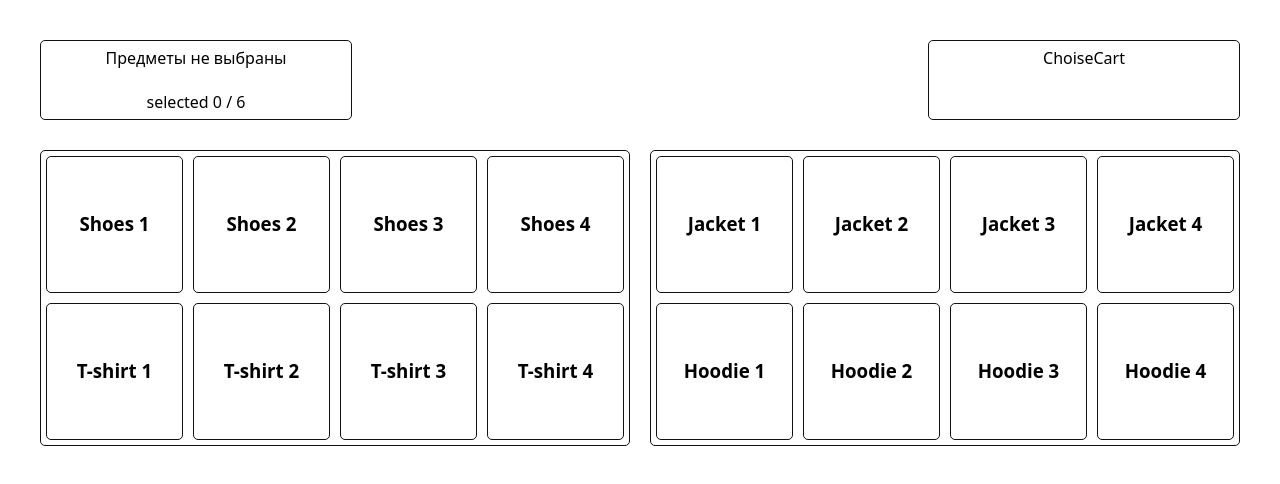
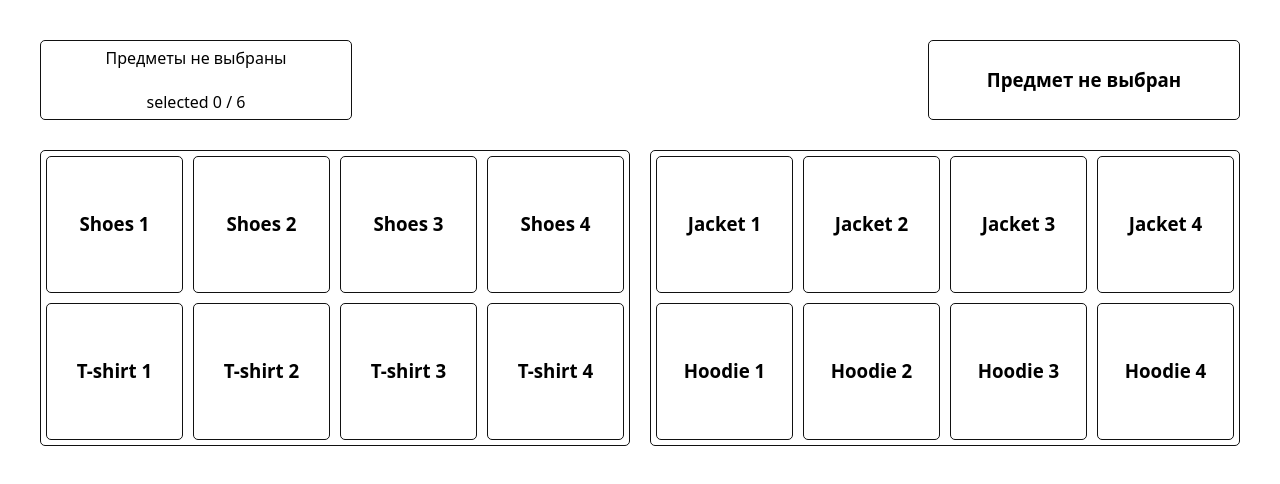
Before and after one commit to Krel-developer/test-task, a Vue app: page / in a window 1280 px wide. Shown: the top 484 px of the page. Built offline with nearby package versions, Linux system fonts and the light colour scheme.

Commit message:
add ChoiceCart component

```diff
--- a/src/App.vue
+++ b/src/App.vue
@@ -1,9 +1,10 @@
 <script setup lang="ts">
-import { reactive } from 'vue'
+import { reactive, ref } from 'vue'
+import ChoiceCart from './components/ChoiceCart.vue'
+import ChoiceItems from './components/ChoiceItems.vue'
+import UserCart from './components/UserCart.vue'
 import UserItems from './components/UserItems.vue'
-import UserCart from './components/UserCart.vue'
 import type { IItem, IUserData } from './types'
-import ChoiceItems from './components/ChoiceItems.vue'
 
 // Логика для списка пользователя
 const userCartData: IUserData = reactive({
@@ -21,8 +22,10 @@ function selectUserItem(item: IItem) {
 
 // логика для списка предметов для выбора
 
+const activeChoiceItem = ref<string | null>(null)
+
 function selectChoiceItem(item: IItem) {
-  console.log(item)
+  activeChoiceItem.value = item.name
 }
 </script>
 
@@ -31,7 +34,9 @@ function selectChoiceItem(item: IItem) {
     <div class="app__top__column block_border">
       <UserCart :user-data="userCartData" />
     </div>
-    <div class="app__top__column block_border">ChoiseCart</div>
+    <div class="app__top__column block_border">
+      <ChoiceCart :active-item="activeChoiceItem" />
+    </div>
   </div>
   <div class="app__bottom">
     <div class="app__bottom__column block_border">
--- /dev/null
+++ b/src/components/ChoiceCart.vue
@@ -0,0 +1,20 @@
+<script lang="ts" setup>
+defineProps<{
+  activeItem: string | null
+}>()
+</script>
+
+<template>
+  <div class="choise_cart">
+    <h3>{{ activeItem ? activeItem : 'Предмет не выбран' }}</h3>
+  </div>
+</template>
+
+<style scoped lang="sass">
+.choise_cart
+  display: flex
+  align-items: center
+  justify-content: center
+  width: 100%
+  height: 100%
+</style>
```
